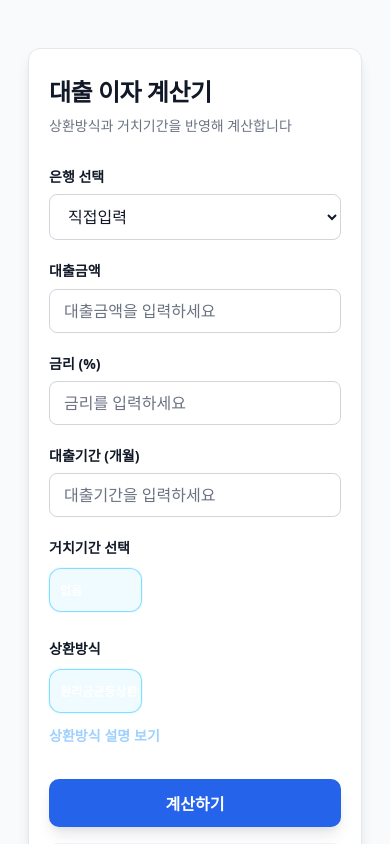
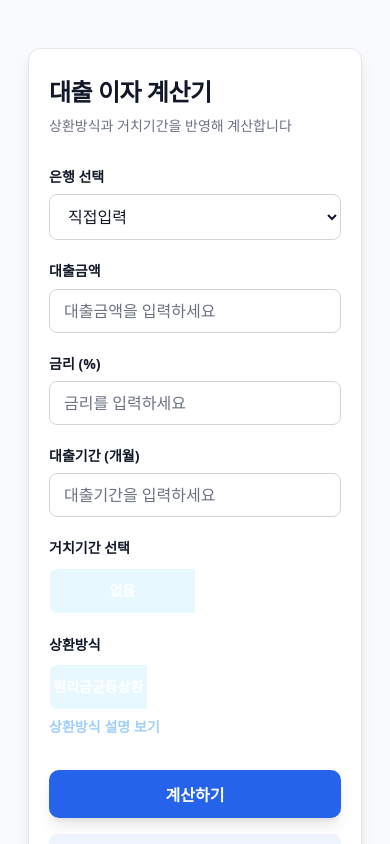
Before and after one commit to jabg31002000-sketch/loan-calculator, a React (Vite) app: page / in a window 390 px wide. Shown: the top 844 px of the page. Built offline with nearby package versions, Linux system fonts and the light colour scheme.

Commit message:
거치기간 선택 UI 및 버튼 스타일 정리

```diff
--- a/src/App.css
+++ b/src/App.css
@@ -502,108 +502,113 @@
   margin: 0;
 }
 
+.repayment-method-option input {
+  display: none;
+}
+
+@media (max-width: 640px) {
+  .repayment-method-label {
+    font-size: 13px;
+  }
+
+  .repayment-method-option {
+    padding: 14px 8px;
+  }
+}
+
+.repayment-method-option:focus,
+.repayment-method-option:focus-visible {
+  outline: none;
+}
+
+.repayment-method-option input:focus,
+.repayment-method-option input:focus-visible {
+  outline: none;
+}
+
+* {
+  -webkit-tap-highlight-color: transparent;
+}
+
+.repayment-method-option:not(:last-child)::after {
+  content: "";
+  position: absolute;
+  top: 0;
+  right: 0;
+  width: 1px;
+  height: 100%;
+  background: rgba(255, 255, 255, 0.12);
+}
+
 .repayment-method-row {
   display: grid;
-  grid-template-columns: repeat(3, minmax(0, 1fr));
-  gap: 6px;
+  gap: 0;
+  width: 100%;
   margin-top: 8px;
+  border-radius: 8px;
+  overflow: hidden;
+  border: 1px solid rgba(255, 255, 255, 0.14);
+  background: rgba(255, 255, 255, 0.04);
+}
+
+.repayment-method-row--3 {
+  grid-template-columns: repeat(3, 1fr);
+}
+
+.repayment-method-row--2 {
+  grid-template-columns: repeat(2, 1fr);
 }
 
 .repayment-method-option {
   position: relative;
   display: flex;
   align-items: center;
-  justify-content: space-between;
-  gap: 6px;
-  padding: 10px 10px;
-  border-radius: 12px;
-  border: 1px solid rgba(255, 255, 255, 0.16);
-  background: rgba(255, 255, 255, 0.04);
+  justify-content: center;
+  min-width: 0;
+  width: 100%;
+  padding: 10px 14px;
+  background: transparent;
   cursor: pointer;
-  transition: all 0.2s ease;
-  min-width: 0;
   white-space: nowrap;
-}
-
-.repayment-method-option input {
-  display: none;
+  border: none;
 }
 
 .repayment-method-option.active {
-  border-color: rgba(120, 220, 255, 0.9);
-  background: rgba(120, 220, 255, 0.12);
-  box-shadow: 0 0 0 1px rgba(120, 220, 255, 0.15);
+  background: rgba(120, 220, 255, 0.18);
+}
+
+.repayment-method-option:not(:last-child)::after {
+  content: "";
+  position: absolute;
+  top: 0;
+  right: 0;
+  width: 1px;
+  height: 100%;
+  background: rgba(255, 255, 255, 0.12);
 }
 
 .repayment-method-label {
-  font-size: 12px;
+  font-size: 14px;
   font-weight: 700;
   color: #fff;
-  white-space: nowrap;
+  line-height: 1;
 }
 
-.tooltip-wrap {
-  position: relative;
-  display: inline-flex;
-  align-items: center;
+/* segmented button 보정 */
+.field .repayment-method-row .repayment-method-option {
+  margin-bottom: 0;
+  padding: 0;
 }
 
-.tooltip-icon {
-  display: inline-flex;
+.field .repayment-method-row .repayment-method-label {
+  display: flex;
   align-items: center;
   justify-content: center;
-  width: 18px;
-  height: 18px;
-  border-radius: 50%;
-  background: rgba(255, 255, 255, 0.18);
-  color: #fff;
-  font-size: 12px;
+  width: 100%;
+  min-height: 44px;
+  padding: 10px 14px;
+  margin: 0;
+  font-size: 14px;
   font-weight: 700;
   line-height: 1;
 }
-
-.tooltip-box {
-  position: absolute;
-  left: 50%;
-  bottom: calc(100% + 10px);
-  transform: translateX(-50%);
-  min-width: 240px;
-  max-width: 280px;
-  padding: 10px 12px;
-  border-radius: 10px;
-  background: rgba(15, 22, 40, 0.96);
-  color: #fff;
-  font-size: 13px;
-  line-height: 1.5;
-  box-shadow: 0 10px 24px rgba(0, 0, 0, 0.25);
-  border: 1px solid rgba(255, 255, 255, 0.08);
-  opacity: 0;
-  visibility: hidden;
-  pointer-events: none;
-  transition: opacity 0.18s ease;
-  z-index: 20;
-}
-
-.tooltip-wrap:hover .tooltip-box {
-  opacity: 1;
-  visibility: visible;
-}
-
-@media (max-width: 640px) {
-  .repayment-method-row {
-    flex-direction: column;
-  }
-
-  .repayment-method-option {
-    width: 100%;
-    justify-content: space-between;
-  }
-
-  .tooltip-box {
-    left: auto;
-    right: 0;
-    transform: none;
-    min-width: 220px;
-    max-width: 240px;
-  }
-}
--- a/src/App.jsx
+++ b/src/App.jsx
@@ -480,7 +480,7 @@ setGraceMonths("");
         <div className="field">
   <label>거치기간 선택</label>
 
-  <div className="repayment-method-row">
+  <div className="repayment-method-row repayment-method-row--2">
     <label
       className={`repayment-method-option ${hasGracePeriod === "no" ? "active" : ""}`}
     >
@@ -528,7 +528,7 @@ setGraceMonths("");
         <div className="field">
   <label>상환방식</label>
 
-  <div className="repayment-method-row">
+  <div className="repayment-method-row repayment-method-row--3">
     {REPAYMENT_OPTIONS.map((option) => (
       <label
         key={option.value}
```
